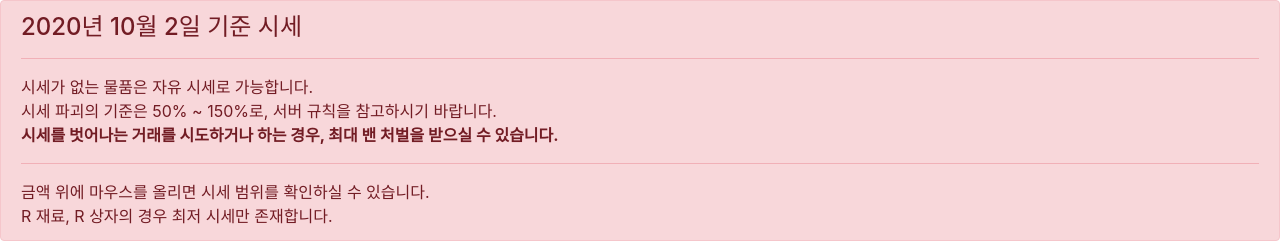
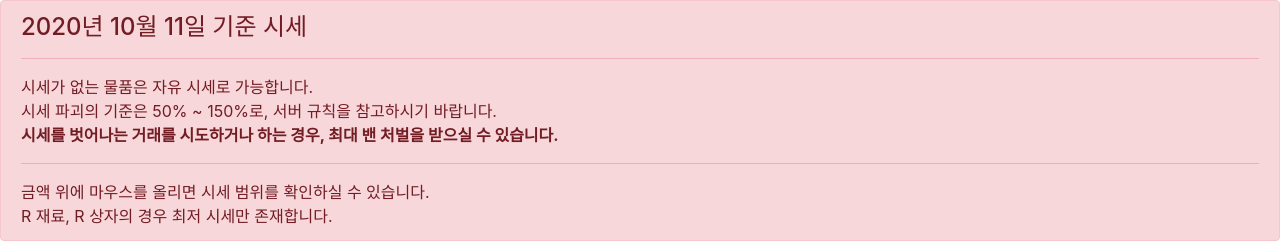
Before and after one commit to DetegiCE/detegice.github.io, a Jekyll site: the page built from kit/2020-09-08-kit-sise.md, in a window 1280 px wide. Shown: the top 243 px of the page. Built offline with Jekyll 4.4.1, drawn with Linux system fonts in a browser that asks for light colours; comment, search, counter and statistics services are not loaded.

Commit message:
date changed

```diff
--- a/kit/2020-09-08-kit-sise.md
+++ b/kit/2020-09-08-kit-sise.md
@@ -179,7 +179,7 @@ popover : https://getbootstrap.com/docs/3.4/javascript/#popovers, http://jsfiddl
 </script>
 
 <div class="alert alert-danger" role="alert">
-    <h4 class="alert-heading">2020년 10월 2일 기준 시세</h4>
+    <h4 class="alert-heading">2020년 10월 11일 기준 시세</h4>
     <hr>
     <p class="mb-0" style="display: inline;">시세가 없는 물품은 자유 시세로 가능합니다.<br>
         시세 파괴의 기준은 <div id="curMin" class="il"></div>% ~ <div id="curMax" class="il"></div>%로, 서버 규칙을 참고하시기 바랍니다.<br>
```
